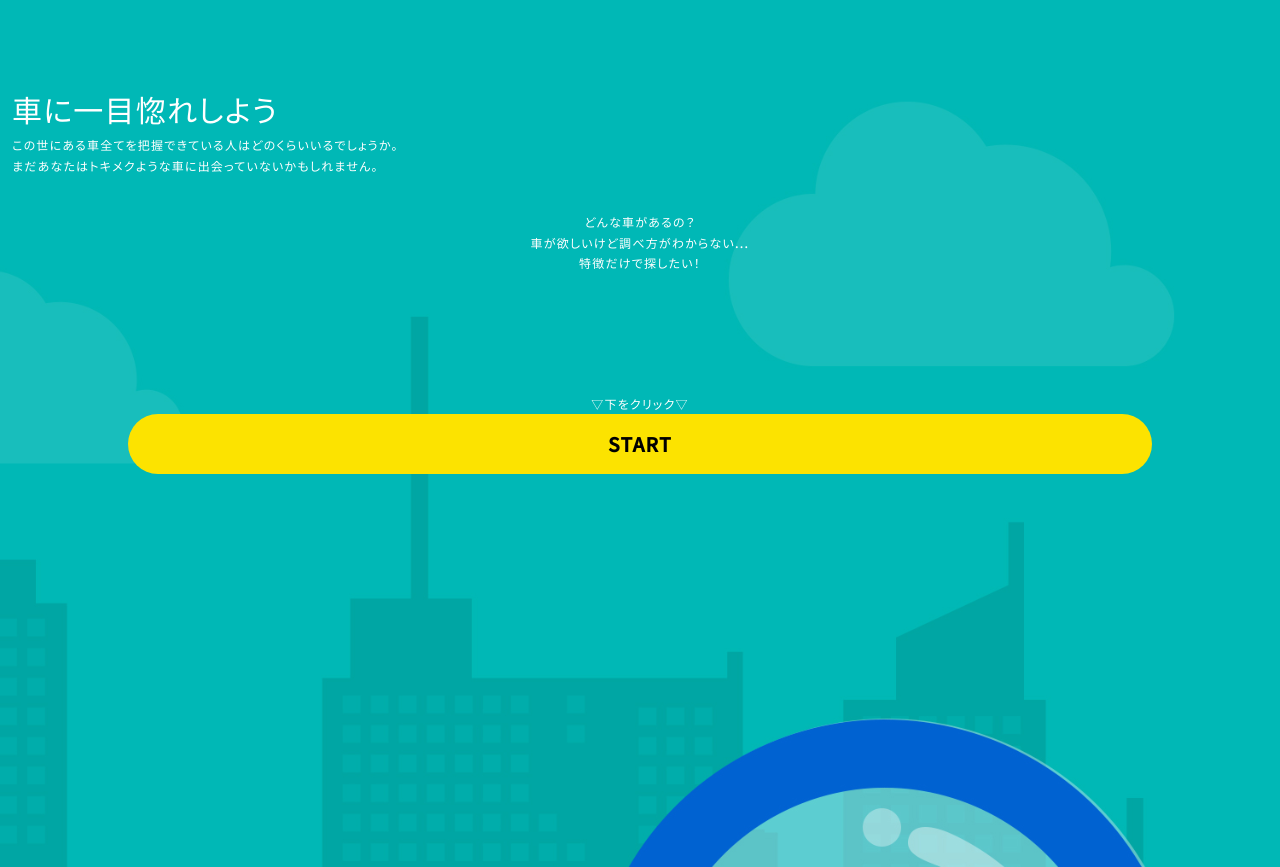
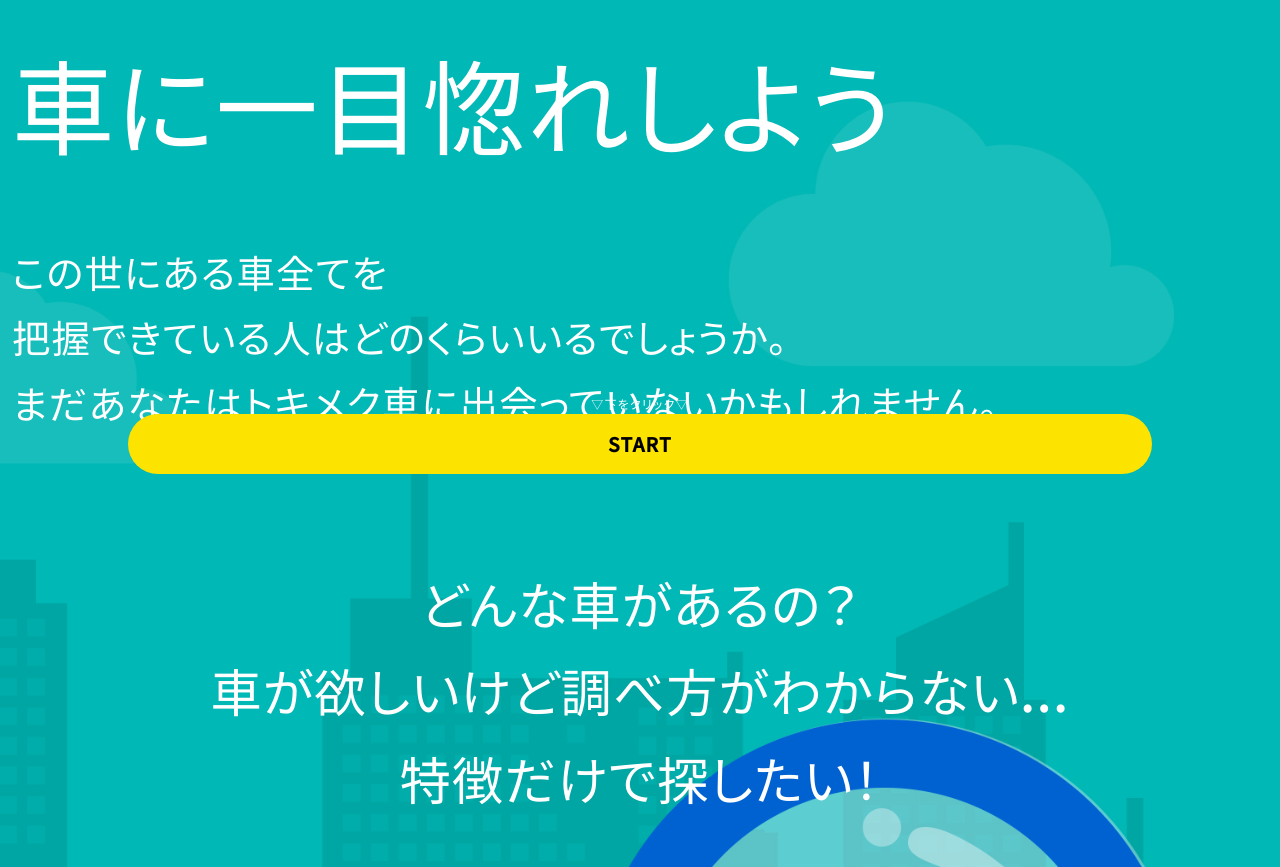
Before and after one commit to ohmoto-2020/car-Recommended, a PHP site: page / in a window 1280 px wide. Shown: the part 80-947 px from the top of the page. Run offline with PHP 8.4, Linux system fonts and the light colour scheme; the visitor is signed in with stand-in values (Sample User, id 1); data that the repository does not hold is empty.

Commit message:
トップページ　スマホ修正

```diff
--- a/css/style.css
+++ b/css/style.css
@@ -117,6 +117,7 @@ body {
       right: -200px; }
     .header__container .show {
       position: fixed;
+      z-index: 10;
       top: 0px;
       right: 0px;
       width: 100px;
@@ -201,21 +202,25 @@ body {
           font-size: 1.5rem; } }
 
 .index-main {
-  width: 100%; }
+  width: 100%;
+  position: fixed;
+  top: 10%; }
   .index-main__trouble {
     padding: 0 1rem; }
     .index-main__trouble__title {
-      margin-top: 7rem;
-      font-size: 2.5rem; }
+      font-size: 8vw; }
+    .index-main__trouble__explanation {
+      margin-top: 4%;
+      font-size: 3vw; }
     .index-main__trouble__contents {
-      margin-top: 3rem;
+      margin-top: 10%;
+      font-size: 4vw;
       text-align: center; }
   .index-main__search {
     position: fixed;
     top: 50%;
     left: 10%;
-    width: 80%;
-    z-index: -1; }
+    width: 80%; }
     .index-main__search__induction {
       text-align: center; }
     .index-main__search__button {
--- a/css/style.scss
+++ b/css/style.scss
@@ -89,6 +89,7 @@ body {
     }
     .show {
       position: fixed;
+      z-index: 10;
       top: 0px;
       right: 0px;
       width: 100px;
@@ -178,14 +179,20 @@ body {
 // ================================
 .index-main {
   width: 100%;
+  position: fixed;
+  top: 10%;
   &__trouble {
     padding: 0 1rem;
     &__title {
-      margin-top: 7rem;
-      font-size: 2.5rem;
+      font-size: 8vw;
+    }
+    &__explanation {
+      margin-top: 4%;
+      font-size: 3vw;
     }
     &__contents {
-      margin-top: 3rem;
+      margin-top: 10%;
+      font-size: 4vw;
       text-align: center;
     }
   }
@@ -194,7 +201,6 @@ body {
     top: 50%;
     left: 10%;
     width: 80%;
-    z-index: -1;
     &__induction {
       text-align: center;
     }
--- a/index.php
+++ b/index.php
@@ -27,7 +27,7 @@ require ('./templates/layout.php');
   <main class="index-main">
     <div class="index-main__trouble">
       <p class="index-main__trouble__title">車に一目惚れしよう</p>
-      <p class="index-main__trouble__explanation">この世にある車全てを把握できている人はどのくらいいるでしょうか。<br>まだあなたはトキメクような車に出会っていないかもしれません。</p>
+      <p class="index-main__trouble__explanation">この世にある車全てを<br>把握できている人はどのくらいいるでしょうか。<br>まだあなたはトキメク車に出会っていないかもしれません。</p>
       <p class="index-main__trouble__contents">どんな車があるの？<br>車が欲しいけど調べ方がわからない...<br>特徴だけで探したい！</p>
     </div>
     <div class="index-main__search">
```
Also changed, not shown: 1 other file.
